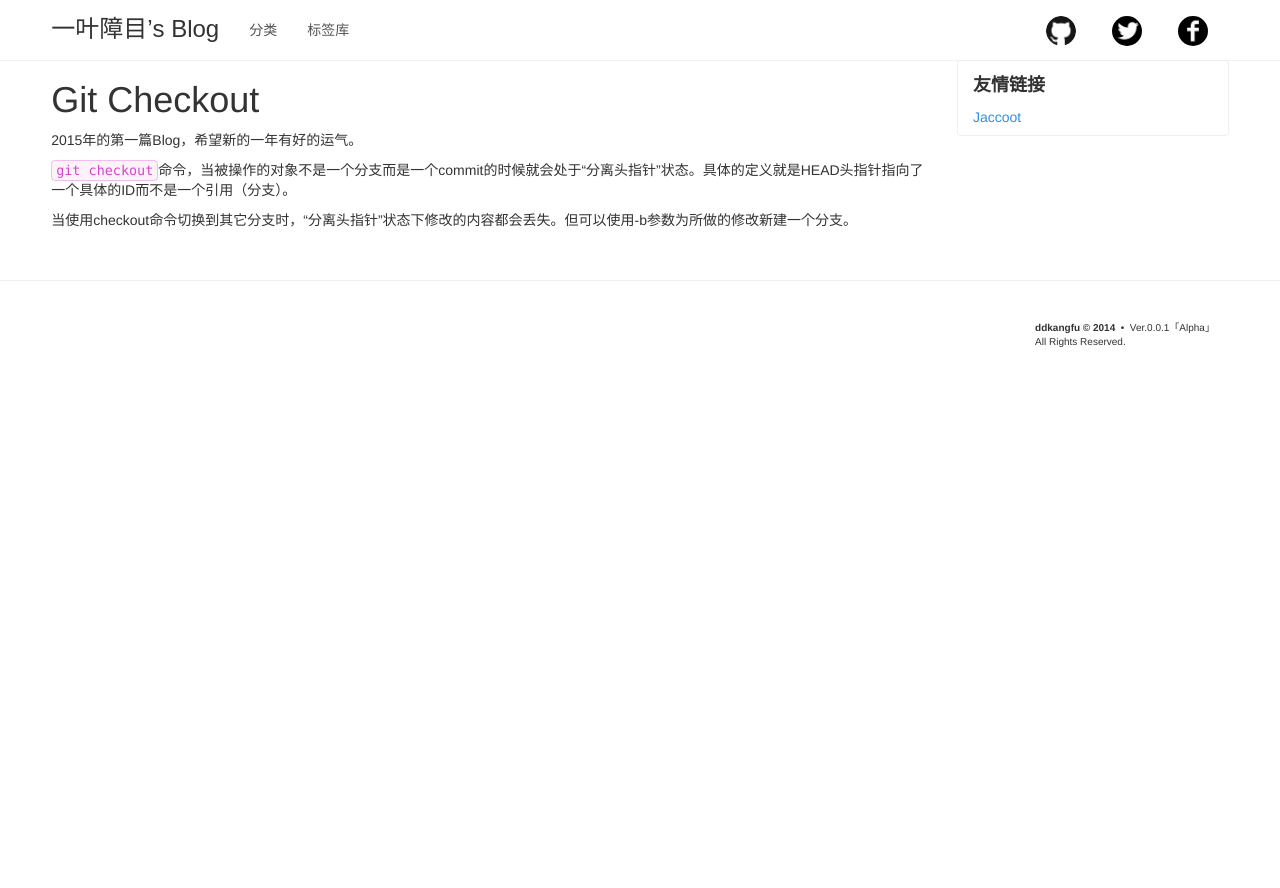
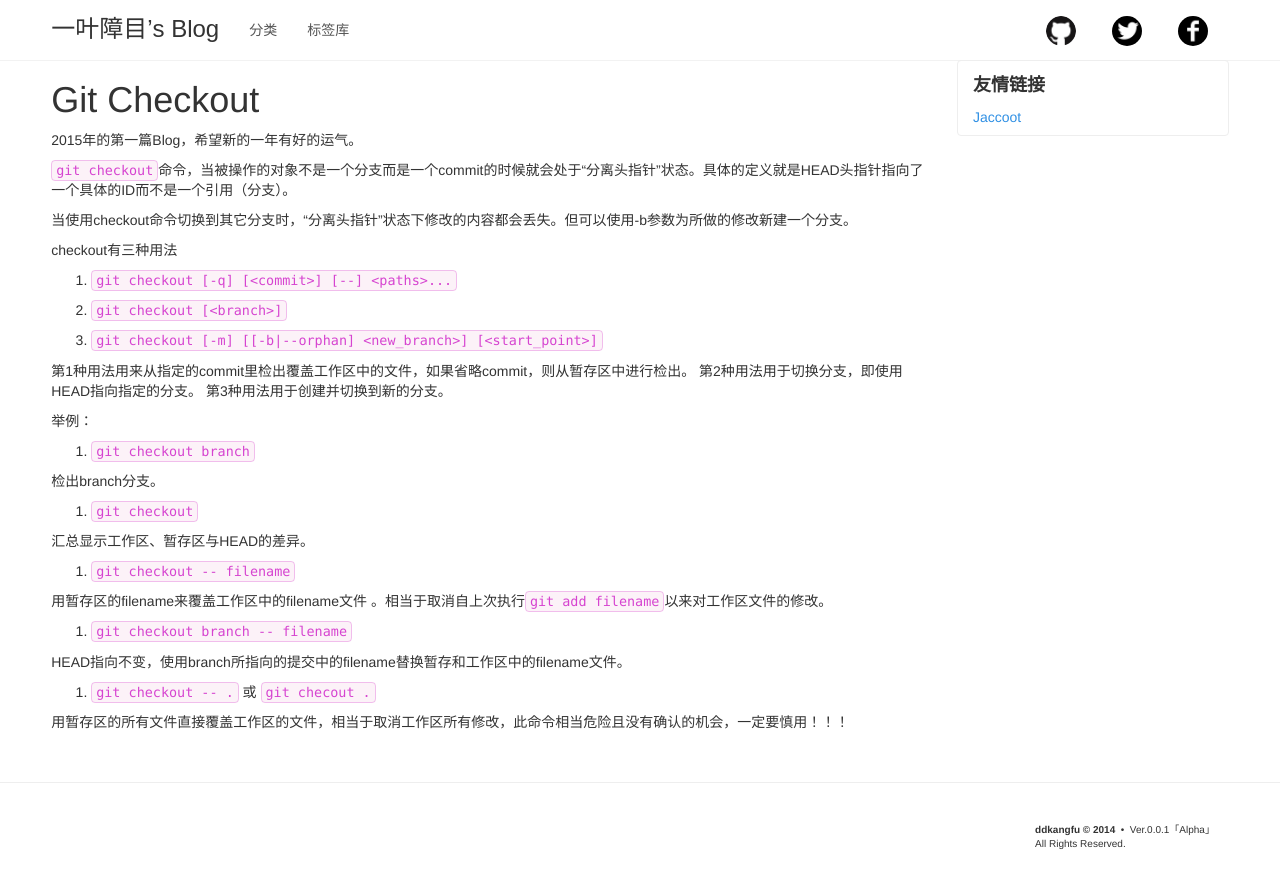
Before and after one commit to ddkangfu/ddkangfu.github.io, a Jekyll site: the page built from _posts/2015-01-01-git-checkout.md, in a window 1280 px wide. Shown: the top 888 px of the page. Built offline with Jekyll 4.4.1, drawn with Linux system fonts in a browser that asks for light colours; some web fonts are replaced; Markdown is read by kramdown in place of the engine named in the settings.

Commit message:
增加了checkout命令的说明和举例。

```diff
--- a/_posts/2015-01-01-git-checkout.md
+++ b/_posts/2015-01-01-git-checkout.md
@@ -12,3 +12,37 @@ comments: true
 `git checkout`命令，当被操作的对象不是一个分支而是一个commit的时候就会处于“分离头指针”状态。具体的定义就是HEAD头指针指向了一个具体的ID而不是一个引用（分支）。
 
 当使用checkout命令切换到其它分支时，“分离头指针”状态下修改的内容都会丢失。但可以使用-b参数为所做的修改新建一个分支。
+
+checkout有三种用法
+
+1. `git checkout [-q] [<commit>] [--] <paths>...`
+
+2. `git checkout [<branch>]`
+
+3. `git checkout [-m] [[-b|--orphan] <new_branch>] [<start_point>]`
+
+第1种用法用来从指定的commit里检出覆盖工作区中的文件，如果省略commit，则从暂存区中进行检出。
+第2种用法用于切换分支，即使用HEAD指向指定的分支。
+第3种用法用于创建并切换到新的分支。
+
+举例：
+
+1. `git checkout branch`
+
+检出branch分支。
+
+2. `git checkout`
+
+汇总显示工作区、暂存区与HEAD的差异。
+
+3. `git checkout -- filename`
+
+用暂存区的filename来覆盖工作区中的filename文件 。相当于取消自上次执行`git add filename`以来对工作区文件的修改。
+
+4. `git checkout branch -- filename`
+
+HEAD指向不变，使用branch所指向的提交中的filename替换暂存和工作区中的filename文件。
+
+5. `git checkout -- .` 或 `git checout .`
+
+用暂存区的所有文件直接覆盖工作区的文件，相当于取消工作区所有修改，此命令相当危险且没有确认的机会，一定要慎用！！！
```
